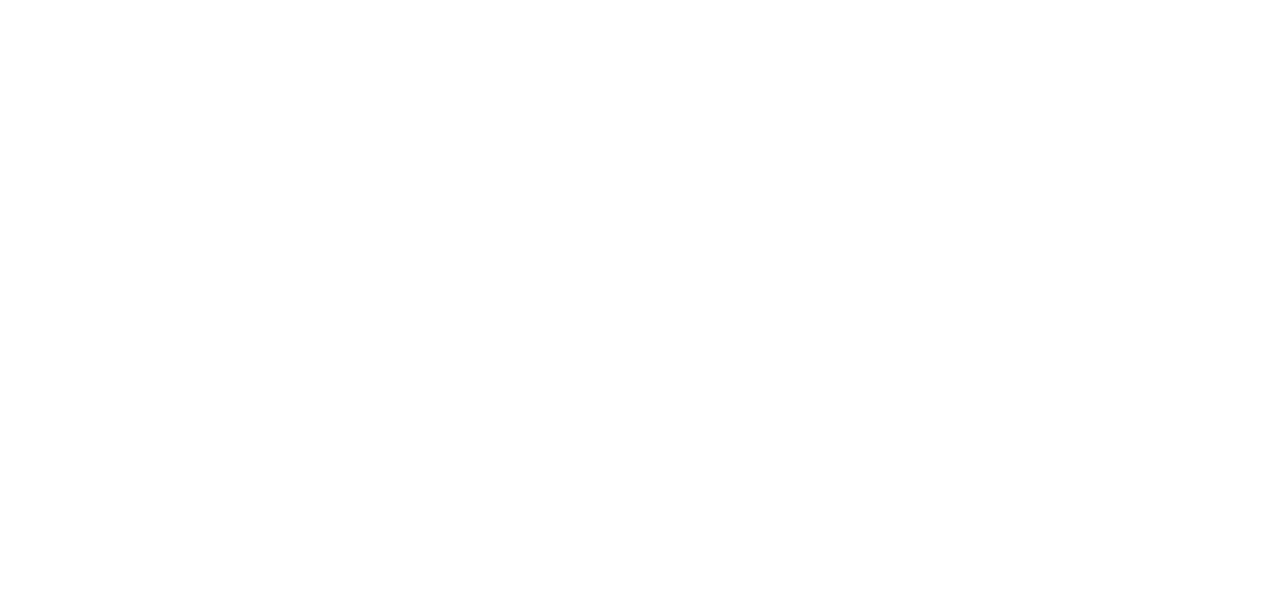
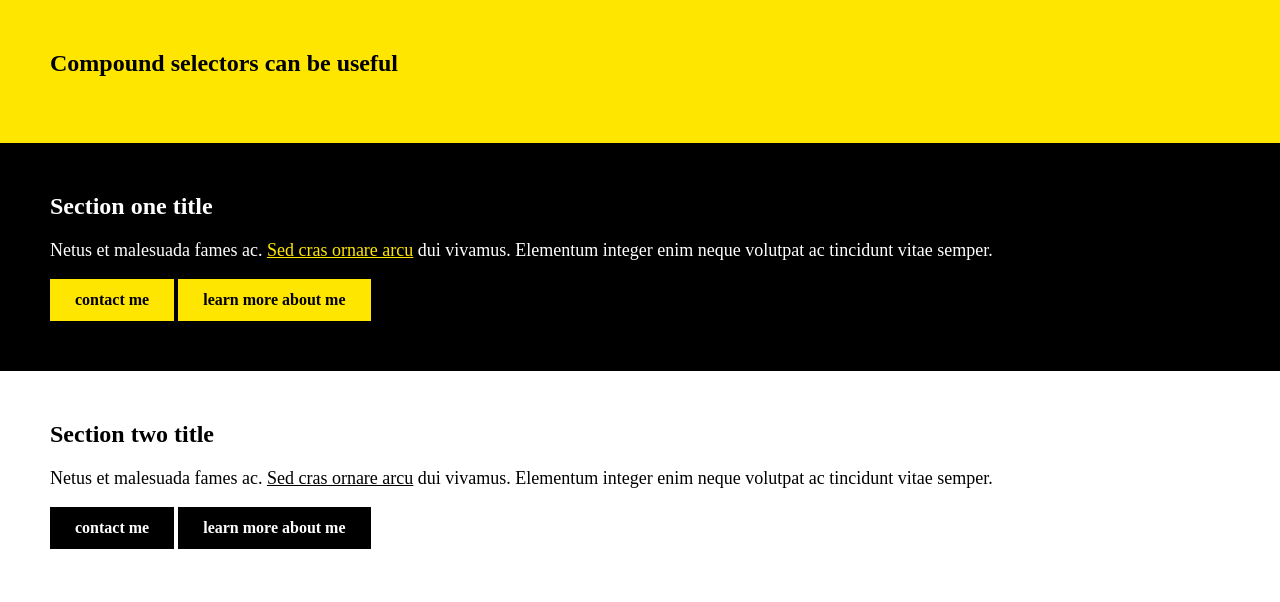
Before and after one commit to davidwpacker/css-prac-, a plain HTML site: page index.html in a window 1280 px wide. Drawn offline with Linux system fonts and the light colour scheme.

Commit message:
basic styling done pt1/4

```diff
--- a/index.html
+++ b/index.html
@@ -1,17 +1,24 @@
-<!DOCTYPE html>
-
-<html>
+<html5>
     <head>
-        <meta charset="utf-8">
-        <meta http-equiv="X-UA-Compatible" content="IE=edge">
-        <title> css compound selectors </title>
-        <meta name="description" content="">
-        <meta name="viewport" content="width=device-width, initial-scale=1">
         <link rel="stylesheet" href="style.css">
     </head>
     <body>
+        <header>
+            <h1>Compound selectors can be useful</h1>
+        </header>
 
+        <section class="section-one">
+            <h2>Section one title</h2>
+            <p>Netus et malesuada fames ac. <a href="#">Sed cras ornare arcu</a> dui vivamus. Elementum integer enim neque volutpat ac tincidunt vitae semper.</p>
+            <a href="#" class="btn">contact me</a>
+            <a href="#" class="btn">learn more about me</a>
+        </section>
 
-        <script src="" async defer></script>
+        <section class="section-two">
+            <h2>Section two title</h2>
+            <p>Netus et malesuada fames ac. <a href="#">Sed cras ornare arcu</a> dui vivamus. Elementum integer enim neque volutpat ac tincidunt vitae semper.</p>
+            <a href="#" class="btn">contact me</a>
+            <a href="#" class="btn">learn more about me</a>
+        </section>
     </body>
 </html>
--- a/style.css
+++ b/style.css
@@ -1,4 +1,8 @@
-h1, p {
+body {
+    margin: 0;
+}
+
+h1, h2, p {
     margin-top: 0;
 }
 
@@ -14,6 +18,48 @@ a {
     color: #FFE600;
 }
 
-.accent-color {
-    color: #FFE600;
+header,
+section {
+    padding: 50px;
 }
+
+header {
+    background: #FFE600;
+    color: #000;
+}
+
+.section-one {
+    background: black;
+    color: white;
+}
+
+.section-one .btn {
+    display: inline-block;
+    padding: 12px 25px;
+    background: #FFE600;
+    color: #000;
+    font-weight: bold;
+    text-decoration: none;
+}
+
+.section-one .btn:hover {
+    background: white;
+}
+
+.section-two a {
+    color: black;
+}
+
+.section-two .btn {
+    display: inline-block;
+    padding: 12px 25px;
+    background: #000;
+    color: #fff;
+    font-weight: bold;
+    text-decoration: none;
+}
+
+.section-two .btn:hover {
+    background: #FFE600;
+    color: black;
+}
```
